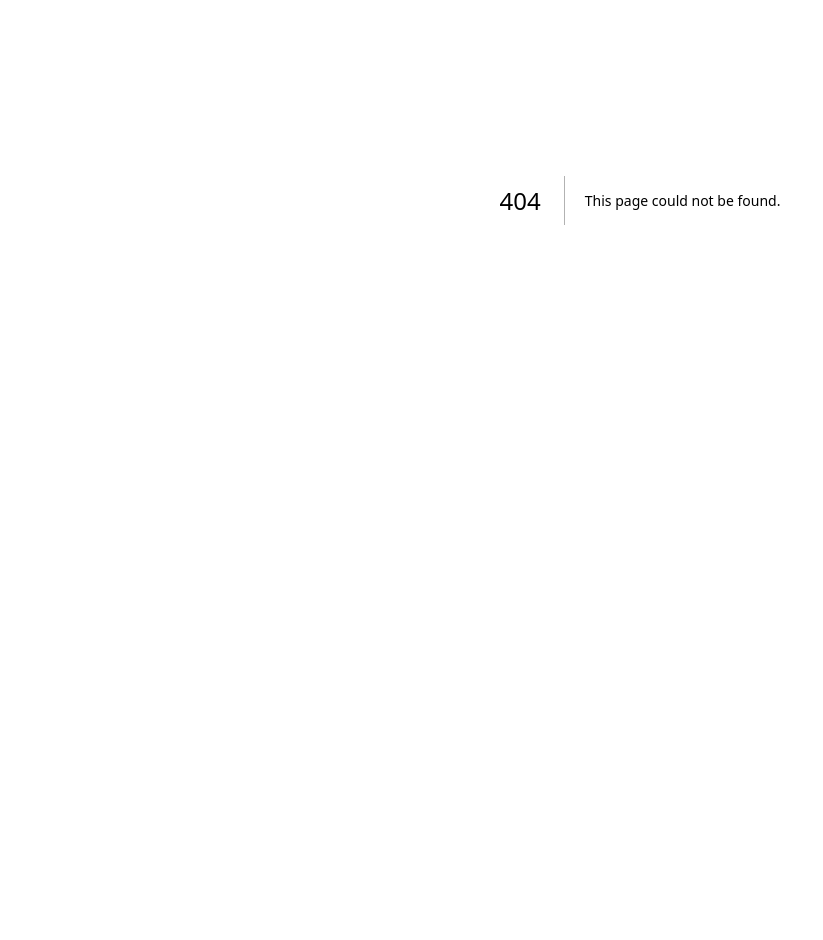
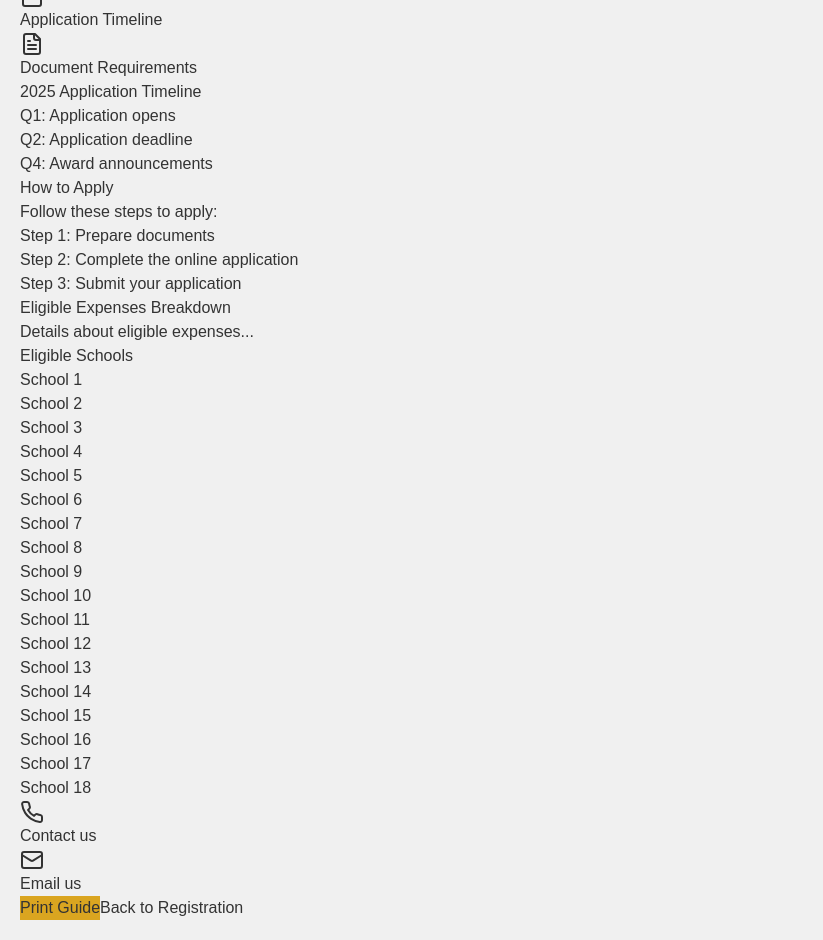
Before and after one commit to SAHearn1/rootwork-saturday-enrollment, a Next.js app: page /promise-scholarship in a window 1280 px wide. Before the commit this address had no page. Shown: the part 200-1140 px from the top of the page, without its empty margins (0-823 px from the left). Before the commit the page ends 800 px from the top, so only its background shows below. Built offline with nearby package versions, Linux system fonts and the light colour scheme.

Commit message:
Add Promise Scholarship guide page

```diff
--- /dev/null
+++ b/src/app/promise-scholarship/page.tsx
@@ -0,0 +1,74 @@
+import { Download, ExternalLink, Calendar, FileText, CheckCircle, AlertCircle, Phone, Mail, Clock } from 'lucide-react';
+import Link from 'next/link';
+import React from 'react';
+
+const PromiseScholarshipPage = () => {
+  return (
+    <div style={{ color: '#333', backgroundColor: '#f0f0f0', padding: '20px' }}>
+      <header style={{ background: 'linear-gradient(90deg, #A8D5BA, #DAA520)', padding: '10px' }}>
+        <h1>Georgia Promise Scholarship Information Guide</h1>
+      </header>
+      <section>
+        <h2>Quick Facts</h2>
+        <ul>
+          <li><Download /> Download PDF Guide</li>
+          <li><ExternalLink /> Learn more about the scholarship</li>
+          <li><Calendar /> Application Timeline</li>
+          <li><FileText /> Document Requirements</li>
+        </ul>
+      </section>
+      <section>
+        <h2>2025 Application Timeline</h2>
+        <ul>
+          <li>Q1: Application opens</li>
+          <li>Q2: Application deadline</li>
+          <li>Q4: Award announcements</li>
+        </ul>
+      </section>
+      <section>
+        <h2>How to Apply</h2>
+        <p>Follow these steps to apply:</p>
+        <ol>
+          <li>Step 1: Prepare documents</li>
+          <li>Step 2: Complete the online application</li>
+          <li>Step 3: Submit your application</li>
+        </ol>
+      </section>
+      <section>
+        <h2>Eligible Expenses Breakdown</h2>
+        <p>Details about eligible expenses...</p>
+      </section>
+      <section>
+        <h2>Eligible Schools</h2>
+        <ul>
+          <li>School 1</li>
+          <li>School 2</li>
+          <li>School 3</li>
+          <li>School 4</li>
+          <li>School 5</li>
+          <li>School 6</li>
+          <li>School 7</li>
+          <li>School 8</li>
+          <li>School 9</li>
+          <li>School 10</li>
+          <li>School 11</li>
+          <li>School 12</li>
+          <li>School 13</li>
+          <li>School 14</li>
+          <li>School 15</li>
+          <li>School 16</li>
+          <li>School 17</li>
+          <li>School 18</li>
+        </ul>
+      </section>
+      <footer>
+        <p><Phone /> Contact us</p>
+        <p><Mail /> Email us</p>
+        <button style={{ background: '#DAA520' }}>Print Guide</button>
+        <Link href="/register">Back to Registration</Link>
+      </footer>
+    </div>
+  );
+};
+
+export default PromiseScholarshipPage;
```
